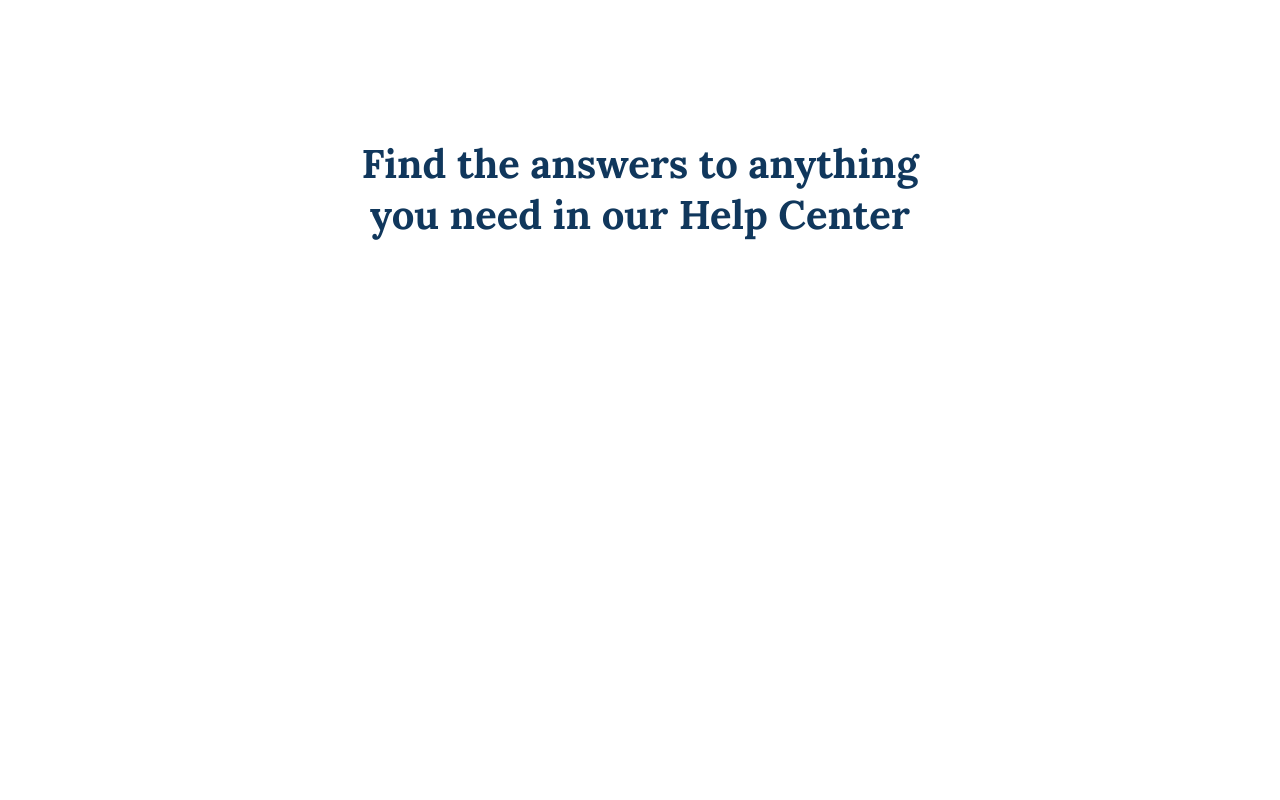
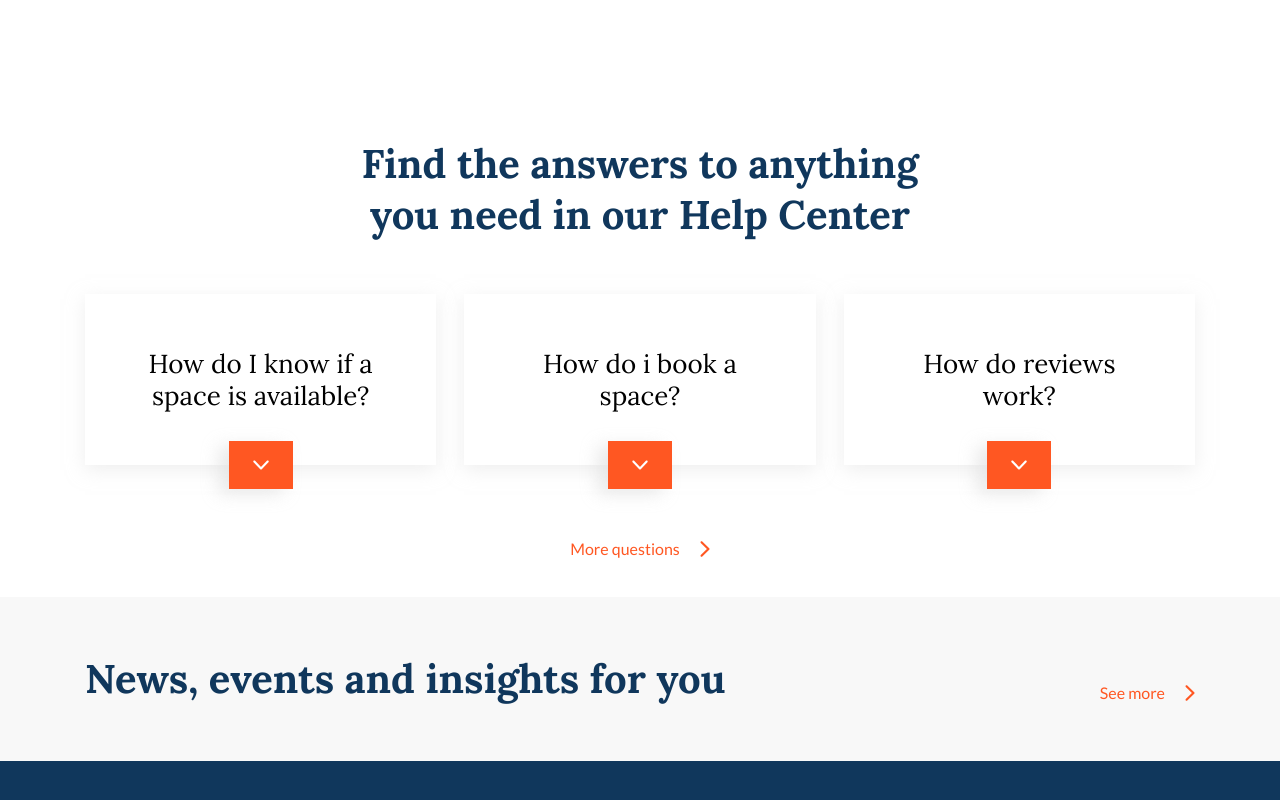
Before and after one commit to neharadialcode486/frispes, a React (Create React App) app: page / in a window 1280 px wide. Shown: the part 4251-5051 px from the top of the page. Before the commit the page ends 4507 px from the top, so only its background shows below. Built offline with nearby package versions, Linux system fonts and the light colour scheme; a web font is replaced by a local one.

Commit message:
center section update

```diff
--- a/src/App.js
+++ b/src/App.js
@@ -1,8 +1,10 @@
 import './App.css';
 import Brands from './components/home/Brands';
 import Center from './components/home/Center';
+import Events from './components/home/Events';
 import Gallery from './components/home/Gallery';
 import Hero from './components/home/Hero';
+import Member from './components/home/Member';
 import Reviews from './components/home/Reviews';
 import Space from './components/home/Space';
 import Workspace from './components/home/Workspace';
@@ -17,6 +19,8 @@ function App() {
       <Brands />
       <Reviews />
       <Center />
+      <Events />
+      <Member />
     </>
   );
 }
--- a/src/components/common/Icons.jsx
+++ b/src/components/common/Icons.jsx
@@ -106,6 +106,16 @@ const Icon = (props) => {
                 <circle cx="12" cy="9.33337" r="6" stroke="#10375C" stroke-width="2.5" />
             </svg>
         ),
+        whiteArrowIcon: (
+            <svg className="fill-white group-hover:fill-off-orange" width="16" height="10" viewBox="0 0 16 10" fill="none" xmlns="http://www.w3.org/2000/svg">
+                <path d="M8.00668 9.53346C7.71334 9.53346 7.44667 9.42679 7.23334 9.21346L0.566669 2.28012C0.166669 1.85346 0.166662 1.18679 0.593329 0.760128C1.02 0.360128 1.68668 0.36013 2.11335 0.786796L8.00668 6.92013L13.9 0.786797C14.3 0.36013 14.9934 0.360129 15.42 0.760129C15.8467 1.16013 15.8467 1.85346 15.4466 2.28012L8.78002 9.21346C8.56668 9.42679 8.30001 9.53346 8.00668 9.53346Z" />
+            </svg>
+        ),
+        orangeArrowIcon: (
+            <svg className="fill-off-orange group-hover:fill-deep-blue" width="10" height="16" viewBox="0 0 10 16" fill="none" xmlns="http://www.w3.org/2000/svg">
+                <path d="M9.53334 7.99323C9.53334 8.28657 9.42667 8.55324 9.21334 8.76657L2.28 15.4332C1.85333 15.8332 1.18667 15.8332 0.760006 15.4066C0.360006 14.9799 0.360007 14.3132 0.786674 13.8866L6.92001 7.99323L0.786674 2.09987C0.360007 1.69987 0.360006 1.00655 0.760006 0.579886C1.16001 0.153219 1.85333 0.153258 2.28 0.553259L9.21334 7.21989C9.42667 7.43323 9.53334 7.6999 9.53334 7.99323Z" />
+            </svg>
+        ),
     };
 
     return (
--- a/src/components/home/Center.jsx
+++ b/src/components/home/Center.jsx
@@ -1,14 +1,22 @@
-import React from 'react'
 import PrimaryHeading from '../common/PrimaryHeading'
+import Icon from '../common/Icons'
 
 const Center = () => {
     return (
         <div className='py-4'>
-            <div className="container">
+            <div className="container mb-5">
                 <PrimaryHeading className='text-center text-deep-blue max-w-[578px] w-full mx-auto' text='Find the answers to anything you need in our Help Center' />
-                <div className="flex flex-row flex-wrap -mx-3.5">
-
+                <div className="flex flex-row flex-wrap -mx-3.5 justify-center -mt-5 lg:mt-7 md:pt-0.5 pb-8">
+                    {[...Array(3)].map((_, index) => (
+                        <div key={index} className="lg:w-4/12 sm:w-1/2 w-full px-3.5 mt-12 lg:mt-6">
+                            <div className="bg-white group transition_slow relative hover:bg-off-orange shadow-5xl flex justify-center items-center min-h-[140px] sm:min-h-[171px]">
+                                <p className='font-lora max-w-[270px] transition_slow group-hover:text-white text-xl sm:text-custom-xs sm:leading-8 text-center'>{index === 0 ? "How do I know if a space is available?" : index === 1 ? "How do i book a space?" : "How do reviews work?"}</p>
+                                <Icon className='left-1/2 -translate-x-1/2 bottom-0 transition_slow group-hover:bg-white shadow-6xl group-hover:shadow-7xl translate-y-1/2 absolute justify-center items-center w-16 h-12 bg-off-orange' iconName='whiteArrowIcon' />
+                            </div>
+                        </div>
+                    ))}
                 </div>
+                <button className='mt-10 flex gap-5 items-center w-fit mx-auto font-lato font-normal text-base text-off-orange group hover:text-deep-blue'>More questions <Icon iconName='orangeArrowIcon' /></button>
             </div>
         </div>
     )
--- /dev/null
+++ b/src/components/home/Events.jsx
@@ -0,0 +1,18 @@
+import React from 'react'
+import PrimaryHeading from '../common/PrimaryHeading'
+import Icon from '../common/Icons'
+
+const Events = () => {
+    return (
+        <div className='py-14 bg-deep-gray'>
+            <div className="container">
+                <div className="flex items-end justify-between">
+                    <PrimaryHeading className='text-deep-blue' text='News, events and insights for you' />
+                    <button className='flex gap-5 items-center w-fit font-lato font-normal text-base text-off-orange group hover:text-deep-blue'>See more <Icon iconName='orangeArrowIcon' /></button>
+                </div>
+            </div>
+        </div>
+    )
+}
+
+export default Events
--- /dev/null
+++ b/src/components/home/Member.jsx
@@ -0,0 +1,13 @@
+import React from 'react'
+
+const Member = () => {
+    return (
+        <div className='sm:py-16 py-14 bg-deep-blue'>
+            <div className="container mt-2.5 mb-3.5">
+
+            </div>
+        </div>
+    )
+}
+
+export default Member
--- a/tailwind.config.js
+++ b/tailwind.config.js
@@ -22,6 +22,7 @@ module.exports = {
       },
       colors: {
         'deep-blue': "#10375C",
+        'deep-gray': "#F8F8F8",
         'off-black': "#222831",
         'off-orange': "#FF5722",
         'off-red': "#DD2C00",
@@ -33,11 +34,15 @@ module.exports = {
         '3xl': "0px 4px 16px 0px #FF572252",
         '4xl': "0px 0px 0px 2px #10375C, 2px 2px 0px 2px #FFFFFF, 4px 4px 0px 2px #FF5722",
         '5xl': "0px 0px 0px 2px #FFFFFF, 2px 2px 0px 2px #10375C, 4px 4px 0px 2px #FF5722",
+        '5xl': "0px 5px 17px 0px #DFDFDF80",
+        '6xl': "-10px 5px 17px 0px #DFDFDFB2",
+        '7xl': "-10px 5px 17px 0px #DD2C003D",
       },
       dropShadow: {
         '3xl': "1px 1px 0px #222831",
       },
       fontSize: {
+        'custom-xs': "26px",
         'custom-sm': "32px",
         'custom-lg': "34px",
         'custom-xl': "52px",
```
